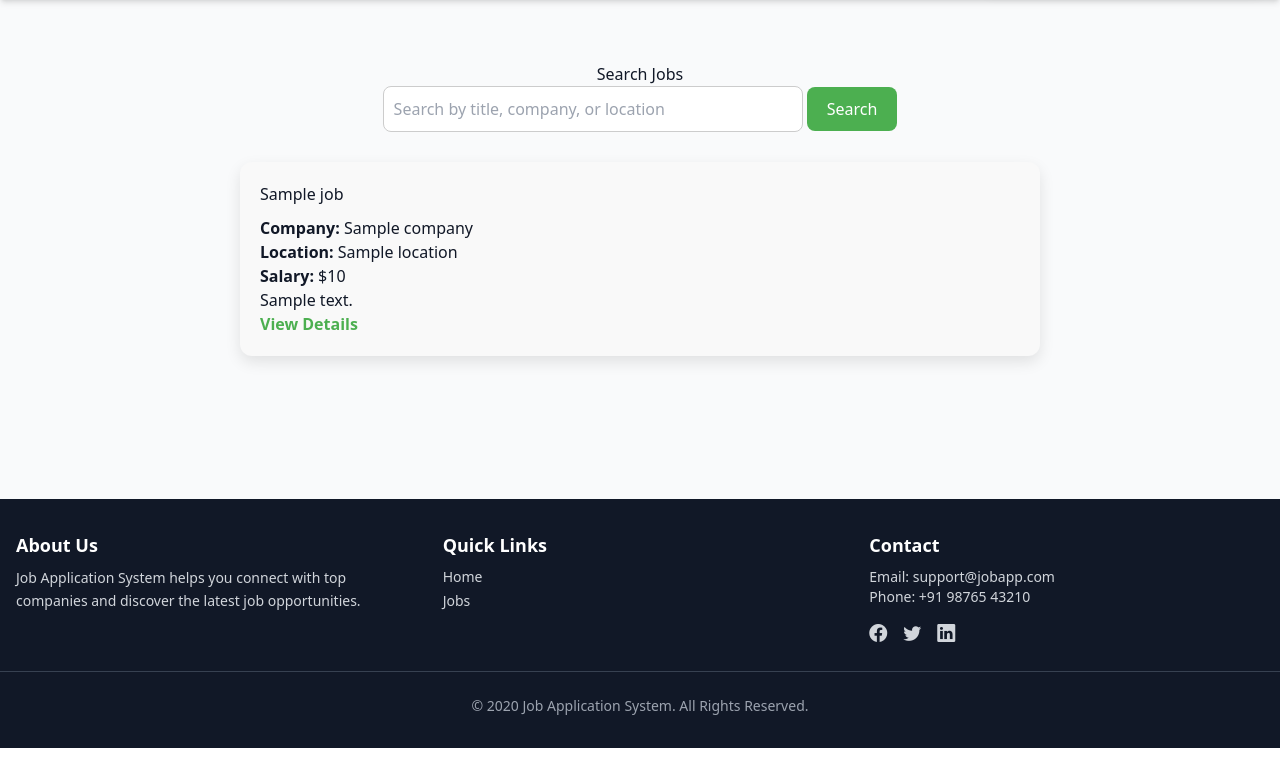
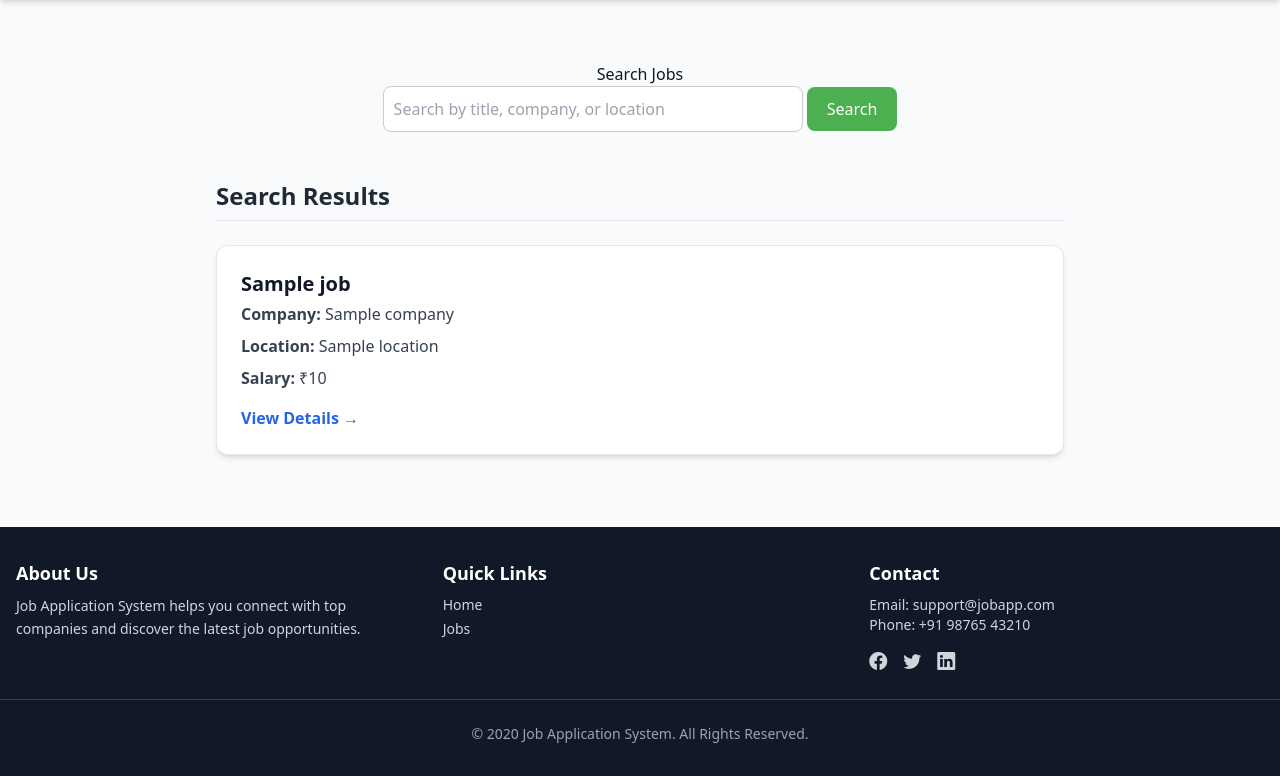
Before and after one commit to parthasarathy07/job_application_using_django, a Django app: template jobs/templates/jobs/job_search.html in a window 1280 px wide. Shown: the part 52-828 px from the top of the page. Before the commit the page ends 800 px from the top, so only its background shows below. Run offline with Django 3.2, Linux system fonts and the light colour scheme; the template is opened without the code that fills it: most values are stand-ins (such as "Sample title", 1, 10 or a date in 2020); some libraries are stand-ins or nearby versions.

Commit message:
refactor: Extract job list to separate file (#3)
-extract the job list content from multiple files reduce redundancy
-helps to apply dry principle

```diff
--- a/jobs/static/css/job_search.css
+++ b/jobs/static/css/job_search.css
@@ -33,39 +33,3 @@
     background-color: #45a049;
     transform: scale(1.05);
 }
-
-/* Job cards */
-.job-results {
-    max-width: 800px;
-    margin: 20px auto;
-    display: flex;
-    flex-direction: column;
-    gap: 15px;
-}
-
-.job-card {
-    padding: 20px;
-    border-radius: 12px;
-    background-color: #f9f9f9;
-    box-shadow: 0 6px 15px rgba(0,0,0,0.1);
-    transition: transform 0.3s ease;
-}
-
-.job-card:hover {
-    transform: translateY(-5px);
-    box-shadow: 0 8px 25px rgba(0,0,0,0.15);
-}
-
-.job-card h3 {
-    margin: 0 0 10px 0;
-}
-
-.job-card a {
-    color: #4CAF50;
-    text-decoration: none;
-    font-weight: bold;
-}
-
-.job-card a:hover {
-    text-decoration: underline;
-}
--- /dev/null
+++ b/jobs/templates/jobs/_job_list_card.html
@@ -0,0 +1,25 @@
+<div class="max-w-4xl mx-auto mt-12 px-6">
+  {% if heading %}<h2 class="text-2xl font-bold text-gray-800 mb-6 border-b pb-2">{{heading}}</h2>{% endif %}
+  {% if jobs %}
+    <div class="flex flex-col gap-6">
+      {% for job in jobs %}
+        <div class="p-6 bg-white rounded-xl border border-gray-200 shadow-md transition-transform duration-300 hover:-translate-y-1 hover:shadow-xl">
+          <h3 class="text-xl font-semibold text-gray-900 mb-1">{{ job.title }}</h3>
+          <p class="text-gray-700 mb-2"><strong>Company:</strong> {{ job.company }}</p>
+          <p class="text-gray-700 mb-2"><strong>Location:</strong> {{ job.location }}</p>
+
+          {% if job.salary %}
+            <p class="text-gray-700 mb-2"><strong>Salary:</strong> ₹{{ job.salary }}</p>
+          {% endif %}
+
+          <a href="{{ job.get_absolute_url }}?from={{ from_page|default:'' }}"
+             class="inline-block mt-2 text-blue-600 font-bold hover:underline">
+             View Details →
+          </a>
+        </div>
+      {% endfor %}
+    </div>
+  {% else %}
+    <p class="text-gray-600 text-center mt-6">No jobs found.</p>
+  {% endif %}
+</div>
--- a/jobs/templates/jobs/job_search.html
+++ b/jobs/templates/jobs/job_search.html
@@ -16,23 +16,6 @@
     </form>
 </div>
 
-<div class="job-results">
-    {% if jobs %}
-        {% for job in jobs %}
-            <div class="job-card">
-                <h3>{{ job.title }}</h3>
-                <p><strong>Company:</strong> {{ job.company }}</p>
-                <p><strong>Location:</strong> {{ job.location }}</p>
-                {% if job.salary %}
-                    <p><strong>Salary:</strong> ${{ job.salary }}</p>
-                {% endif %}
-                <p>{{ job.description|truncatewords:30 }}</p>
-                <a href="{{ job.get_absolute_url }}?from=jobSearch">View Details</a>
-            </div>
-        {% endfor %}
-    {% else %}
-        <p>No jobs found.</p>
-    {% endif %}
-</div>
+{% include "jobs/_job_list_card.html" with from_page="jobSearch" heading="Search Results"%}
 
 {% endblock %}
--- a/static/css/output.css
+++ b/static/css/output.css
@@ -1448,12 +1448,24 @@ video {
   text-decoration-line: underline;
 }
 
+.hover\:shadow-\[0_10px_30px_rgba\(0\2c 0\2c 0\2c 0\.17\)\]:hover {
+  --tw-shadow: 0 10px 30px rgba(0,0,0,0.17);
+  --tw-shadow-colored: 0 10px 30px var(--tw-shadow-color);
+  box-shadow: var(--tw-ring-offset-shadow, 0 0 #0000), var(--tw-ring-shadow, 0 0 #0000), var(--tw-shadow);
+}
+
 .hover\:shadow-lg:hover {
   --tw-shadow: 0 10px 15px -3px rgb(0 0 0 / 0.1), 0 4px 6px -4px rgb(0 0 0 / 0.1);
   --tw-shadow-colored: 0 10px 15px -3px var(--tw-shadow-color), 0 4px 6px -4px var(--tw-shadow-color);
   box-shadow: var(--tw-ring-offset-shadow, 0 0 #0000), var(--tw-ring-shadow, 0 0 #0000), var(--tw-shadow);
 }
 
+.hover\:shadow-xl:hover {
+  --tw-shadow: 0 20px 25px -5px rgb(0 0 0 / 0.1), 0 8px 10px -6px rgb(0 0 0 / 0.1);
+  --tw-shadow-colored: 0 20px 25px -5px var(--tw-shadow-color), 0 8px 10px -6px var(--tw-shadow-color);
+  box-shadow: var(--tw-ring-offset-shadow, 0 0 #0000), var(--tw-ring-shadow, 0 0 #0000), var(--tw-shadow);
+}
+
 .hover\:after\:w-full:hover::after {
   content: var(--tw-content);
   width: 100%;
```
Also changed, not shown: dashboard/templates/dashboard/dashboard.html (+1 -25 lines), jobs/templates/jobs/jobList.html (+2 -23 lines).
